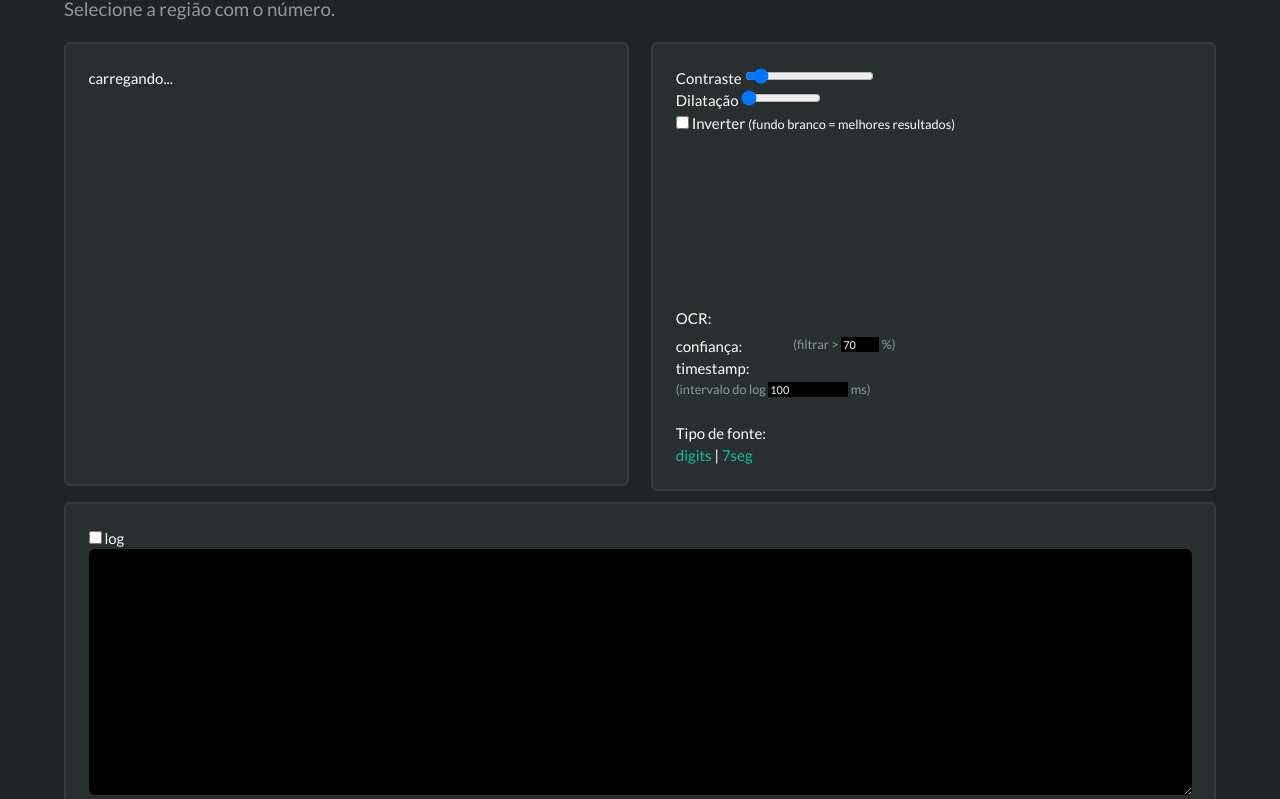
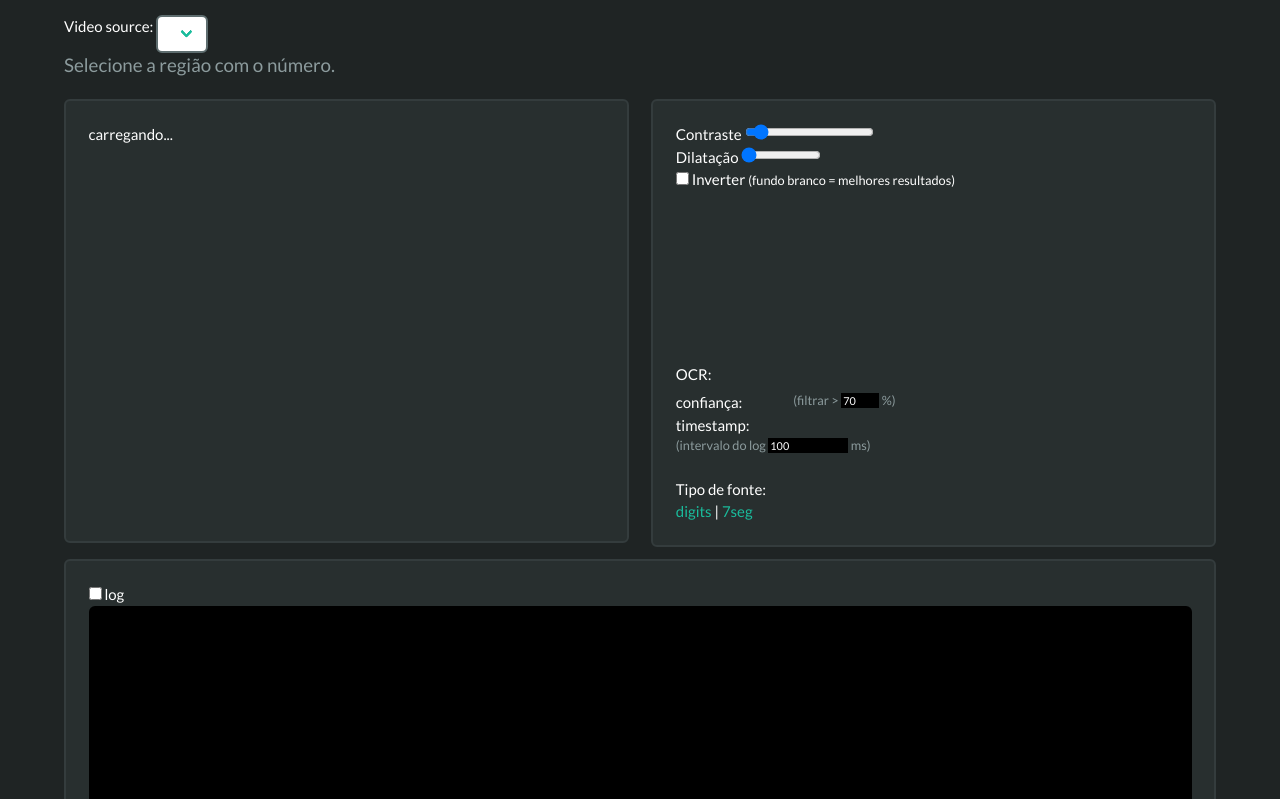
Before and after one commit to arturaugusto/web-ocr, a plain HTML site: page index.html in a window 1280 px wide. Shown: the part 86-885 px from the top of the page. Drawn offline with Linux system fonts and the light colour scheme.

Commit message:
update html

```diff
--- a/index.html
+++ b/index.html
@@ -13,6 +13,12 @@
         <h1 class="title">
           <span class="">OCR</span> <span class="is-italic">log</span> <span class="has-text-link-dark">|</span> <span class="">IPT - </span> <span class="has-text-info is-size-7">Laboratório de Metrologia Elétrica</span>
         </h1>
+
+        <label for="videoSource">Video source:</label>
+        <div class="select">
+          <select id="videoSource"></select>
+        </div>
+
         <p class="subtitle">
           Selecione a região com o número.
         </p>
```
